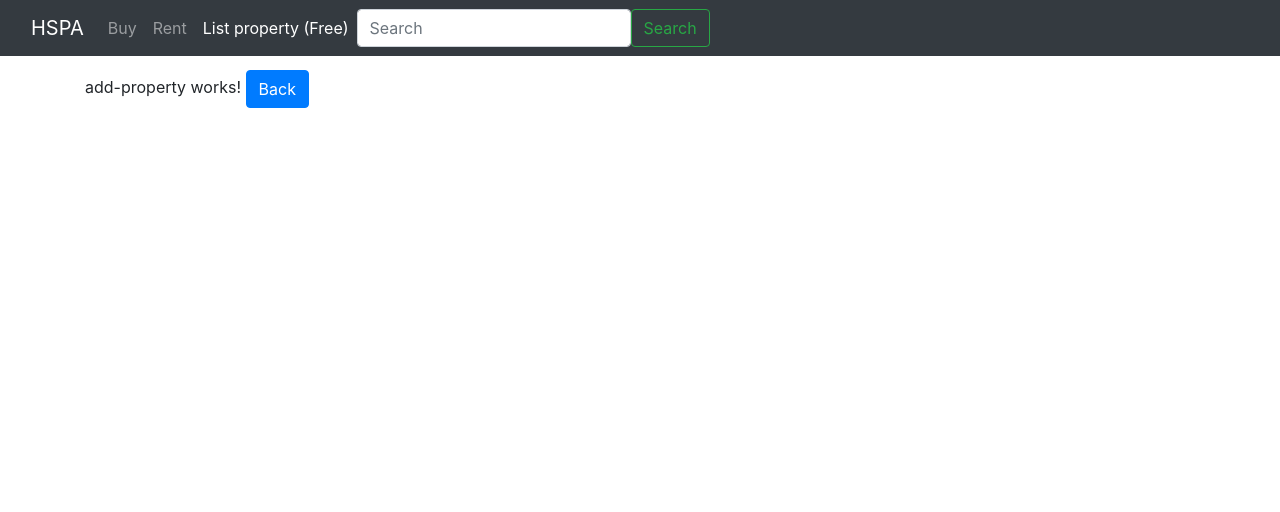
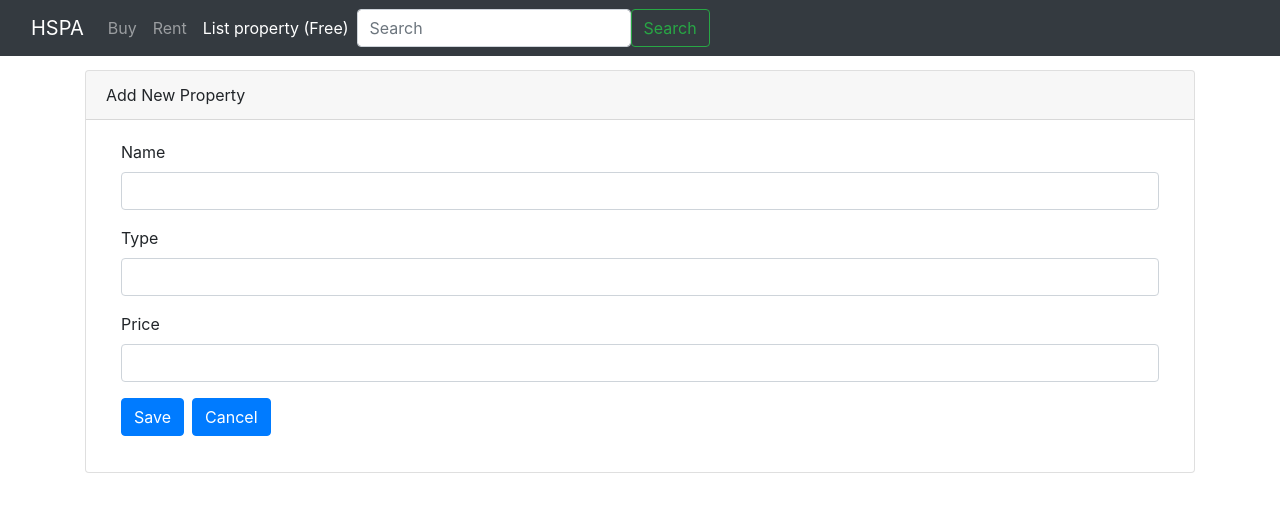
Before and after one commit to Altana-Grishkina/RealEstate-project, an Angular app: page /add-property in a window 1280 px wide. Shown: the top 512 px of the page. Built offline with nearby package versions, Linux system fonts and the light colour scheme.

Commit message:
Template Driven Forms in Angular

```diff
--- a/src/app/app.module.ts
+++ b/src/app/app.module.ts
@@ -1,6 +1,6 @@
 import { NgModule } from '@angular/core';
 import { BrowserModule } from '@angular/platform-browser';
-
+import { FormsModule } from '@angular/forms';
 import { AppComponent } from './app.component';
 import { PropertyCardComponent } from './property/property-card/property-card.component';
 import { PropertyListComponent } from './property/property-list/property-list.component';
@@ -31,6 +31,7 @@
   imports: [
     BrowserModule,
     HttpClientModule,
+    FormsModule,
     RouterModule.forRoot(appRoutes)
   ],
   providers: [HousingService],
--- a/src/app/property/add-property/add-property.component.css
+++ b/src/app/property/add-property/add-property.component.css
@@ -0,0 +1,7 @@
+.ng-invalid.ng-touched {
+  border-color: red;
+}
+
+.error-block {
+  color: red;
+}
--- a/src/app/property/add-property/add-property.component.html
+++ b/src/app/property/add-property/add-property.component.html
@@ -1,4 +1,32 @@
-<p>
-  add-property works!
-  <button (click)="onBack()" class="btn btn-primary">Back</button>
-</p>
+<div class="card">
+  <div class="card-header">
+    Add New Property
+  </div>
+  <div class="card-body">
+    <form (ngSubmit)='onSubmit' #Form="ngForm">
+      <div class="form-group col-12">
+        <label for="name">Name</label>
+        <input type="text" class="form-control" #propName="ngModel" ngModel name="Name" required minlength="5">
+        <span *ngIf="!propName.valid && propName.touched" class="error-block">
+          <span *ngIf="propName.errors?.['required']">Please provide name</span>
+          <span *ngIf="propName.errors?.['minlength']">Name must be atleast 5 char long</span>
+        </span>
+      </div>
+
+      <div class="form-group col-12">
+        <label for="type">Type</label>
+        <input type="text" class="form-control" ngModel name="Type">
+      </div>
+
+      <div class="form-group col-12">
+        <label for="price">Price</label>
+        <input type="text" class="form-control" ngModel name="Price">
+      </div>
+
+      <div class="form-group col-12">
+        <button type="submit" class="btn btn-primary mr-2">Save</button>
+        <button type="reset" class="btn btn-primary">Cancel</button>
+      </div>
+    </form>
+</div>
+</div>
--- a/src/app/property/add-property/add-property.component.ts
+++ b/src/app/property/add-property/add-property.component.ts
@@ -1,4 +1,6 @@
+import { ViewChild } from '@angular/core';
 import { Component, OnInit } from '@angular/core';
+import { NgForm } from '@angular/forms';
 import { Router } from '@angular/router';
 
 @Component({
@@ -7,7 +9,7 @@
   styleUrls: ['./add-property.component.css']
 })
 export class AddPropertyComponent implements OnInit {
-
+  @ViewChild('Form') addPropertyForm!: NgForm;
   constructor(private router: Router) { }
 
   ngOnInit() {
@@ -16,4 +18,9 @@
   onBack(){
     this.router.navigate(['/']);
   }
+
+  onSubmit(Form : NgForm){
+    console.log("Congrats, form Submitted");
+    console.log(this.addPropertyForm);
+  }
 }
```
